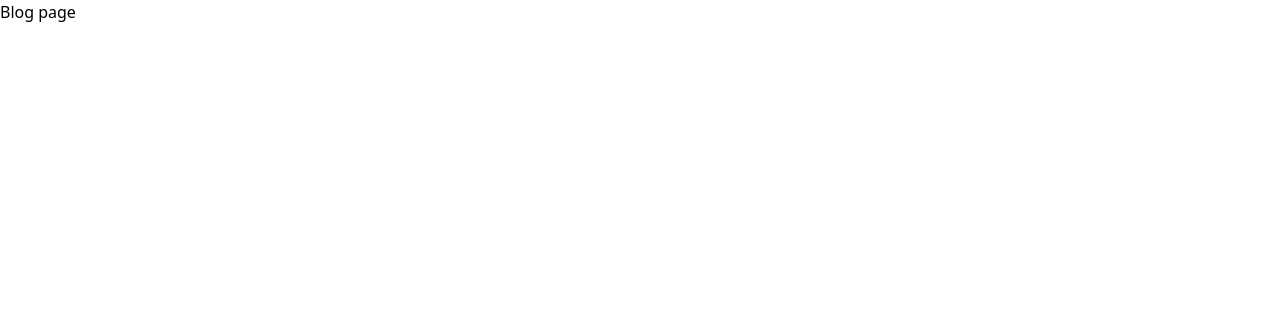
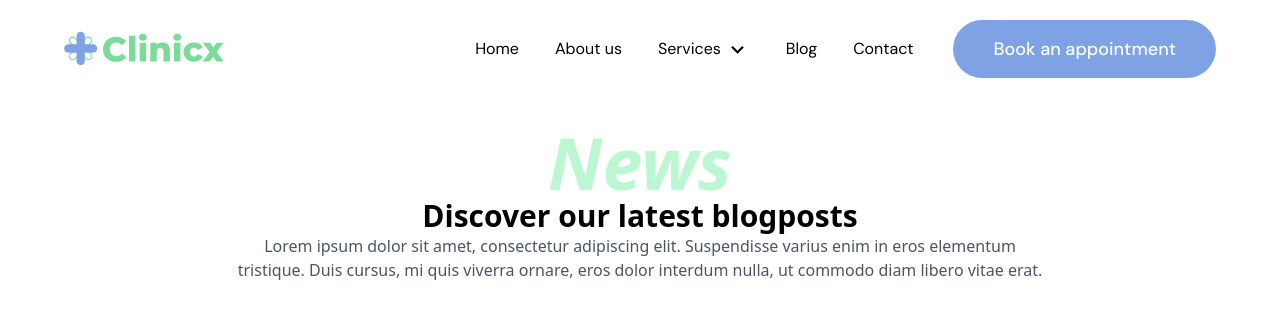
Before and after one commit to bismarkboateng/Clinicx, a React (Vite) app: page /blog in a window 1280 px wide. Shown: the top 318 px of the page. Built offline with nearby package versions, Linux system fonts and the light colour scheme; a web font is replaced by a local one.

Commit message:
working on blog

```diff
--- a/package.json
+++ b/package.json
@@ -26,6 +26,6 @@
     "eslint-plugin-react-refresh": "^0.4.3",
     "postcss": "^8.4.31",
     "tailwindcss": "^3.3.5",
-    "vite": "^4.4.5"
+    "vite": "^4.5.0"
   }
 }
--- a/src/pages/Blog/index.jsx
+++ b/src/pages/Blog/index.jsx
@@ -1,7 +1,24 @@
-
+import { Navbar } from "../../components";
 
 export default function index() {
   return (
-    <div>Blog page</div>
+    <div>
+      <div>
+      <Navbar />
+      </div>
+
+      <div className="flex flex-col justify-center items-center mt-12">
+      <div className="text-green-200 font-semibold text-7xl italic">
+       News
+      </div>
+      <div className="font-bold text-3xl sm:flex sm:justify-center items-center">
+       Discover our latest blog <span className="">posts</span>
+      </div>
+      <div className="text-gray-600 font-sans flex flex-col justify-center items-center">
+        <div>Lorem ipsum dolor sit amet, consectetur adipiscing elit. Suspendisse varius enim in eros elementum </div>
+        <div>tristique. Duis cursus, mi quis viverra ornare, eros dolor interdum nulla, ut commodo diam libero vitae erat.</div>
+      </div>
+      </div>
+    </div>
   )
 }
```
Also changed, not shown: 1 other file (tests, documents, lock files or other folders).
